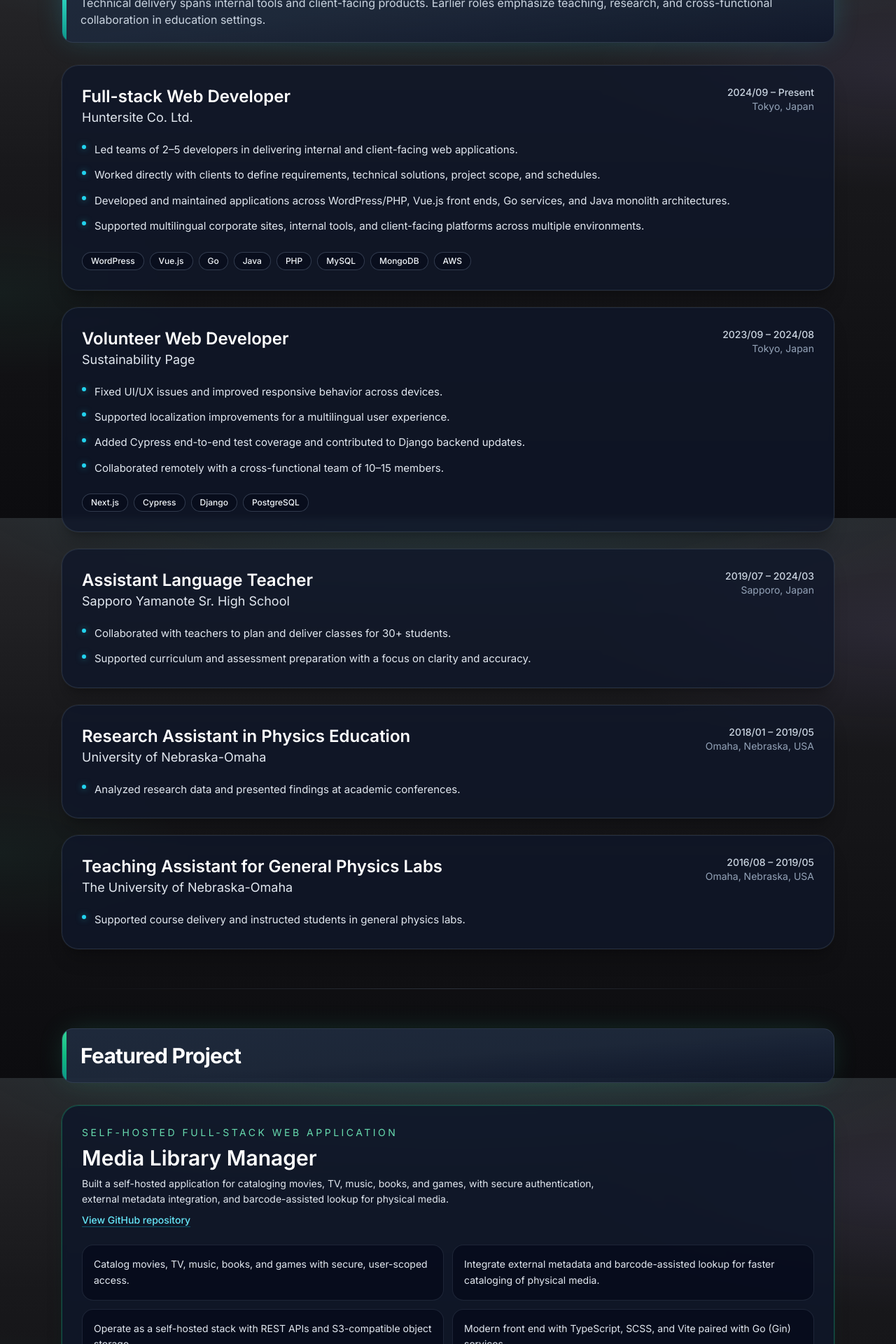
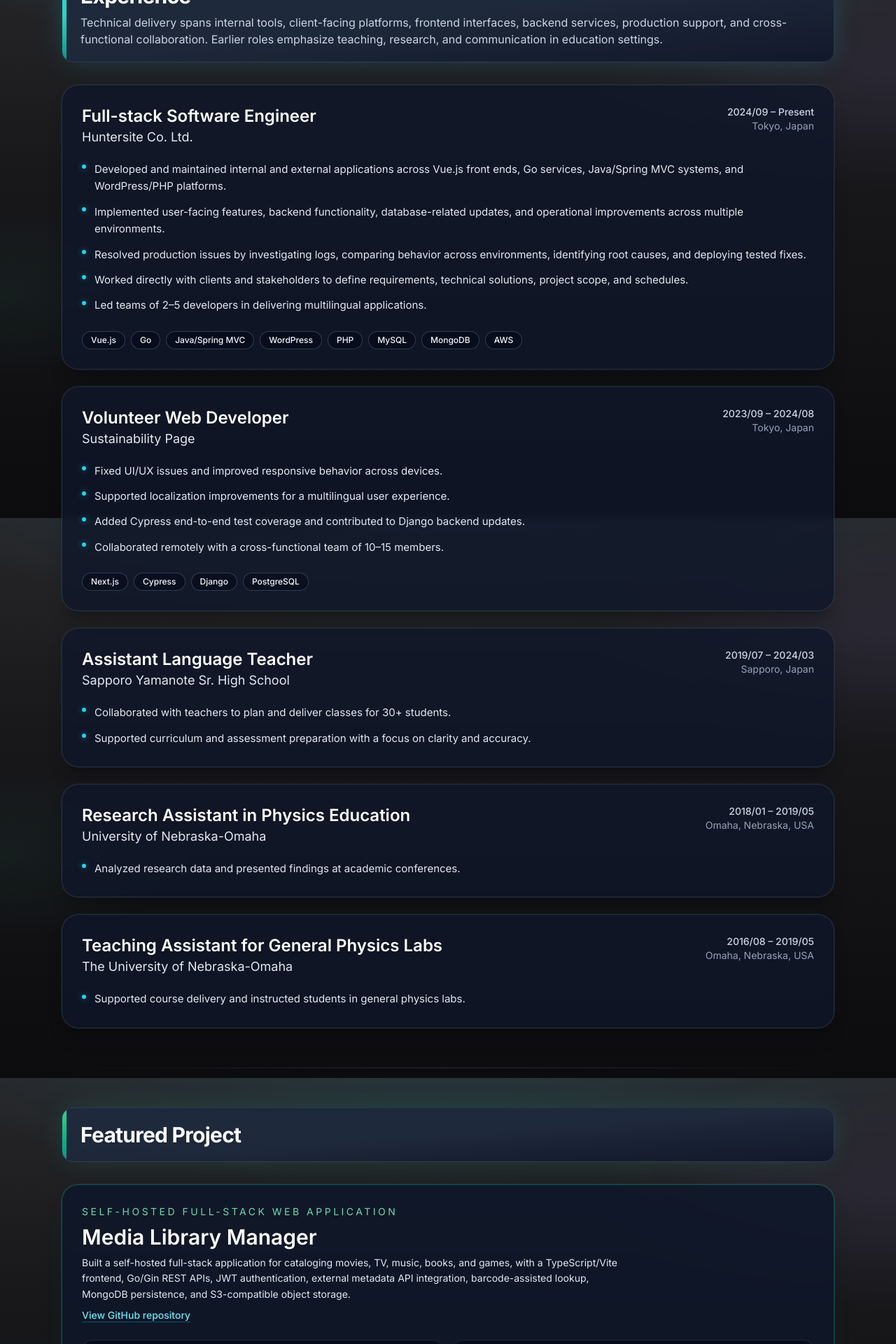
Before and after one commit to TaylorC19/My-Portfolio, a Next.js app: page / in a window 1280 px wide. Shown: the part 860-2780 px from the top of the page at 70% size. Built offline with nearby package versions, Linux system fonts and the light colour scheme; a web font is replaced by a local one.

Commit message:
fix: position title and descriptions

```diff
--- a/src/app/layout.tsx
+++ b/src/app/layout.tsx
@@ -3,9 +3,14 @@ import type { Metadata } from "next";
 import { inter } from "./fonts";
 
 export const metadata: Metadata = {
-  title: "Taylor Crouch | Full-stack Web Developer",
+  title: "Taylor Crouch | Full-stack Software Engineer",
   description:
-    "Portfolio of Taylor Crouch, a Tokyo-based full-stack web developer building multilingual web applications across modern stacks.",
+    "Tokyo-based full-stack software engineer building production web applications across frontend, backend, databases, infrastructure, and multilingual product delivery.",
+  openGraph: {
+    title: "Taylor Crouch | Full-stack Software Engineer",
+    description:
+      "Tokyo-based full-stack software engineer building production web applications across frontend, backend, databases, infrastructure, and multilingual product delivery.",
+  },
 };
 
 export default function RootLayout({
--- a/src/app/locale/en.json
+++ b/src/app/locale/en.json
@@ -1,13 +1,13 @@
 {
   "meta": {
-    "title": "Taylor Crouch | Full-stack Web Developer",
-    "description": "Portfolio of Taylor Crouch, a Tokyo-based full-stack web developer building multilingual web applications."
+    "title": "Taylor Crouch | Full-stack Software Engineer",
+    "description": "Tokyo-based full-stack software engineer building production web applications across frontend, backend, databases, infrastructure, and multilingual product delivery."
   },
   "top": {
     "languageToggle": "日本語",
-    "titleLines": ["Taylor Crouch", "Full-stack Web Developer"],
-    "subtitle": "Tokyo-based developer building multilingual products across frontend, backend, and client delivery.",
-    "summary": "I build and ship web applications across TypeScript/React/Next.js and Vue.js, WordPress/PHP, Go (Gin), and Java stacks. Recent work emphasizes leading small teams, working with clients on scope and technical solutions, and operating multilingual sites and platforms in production environments. English native; Japanese JLPT N3.",
+    "titleLines": ["Taylor Crouch", "Full-stack Software Engineer"],
+    "subtitle": "Tokyo-based full-stack software engineer building multilingual applications across frontend, backend, databases, infrastructure, and client-facing delivery.",
+    "summary": "I build and ship production web applications across TypeScript/React/Next.js, Vue.js, WordPress/PHP, Go/Gin, and Java/Spring MVC stacks. My work spans frontend implementation, backend services, databases, production troubleshooting, small-team technical leadership, client communication, and multilingual platforms used in real operational environments. English native; Japanese JLPT N3.",
     "primaryLinks": {
       "linkedin": "LinkedIn",
       "github": "GitHub",
@@ -43,20 +43,21 @@
     "brandContext": "Portfolio"
   },
   "experience": {
-    "intro": "Technical delivery spans internal tools and client-facing products. Earlier roles emphasize teaching, research, and cross-functional collaboration in education settings.",
+    "intro": "Technical delivery spans internal tools, client-facing platforms, frontend interfaces, backend services, production support, and cross-functional collaboration. Earlier roles emphasize teaching, research, and communication in education settings.",
     "roles": [
       {
-        "title": "Full-stack Web Developer",
+        "title": "Full-stack Software Engineer",
         "company": "Huntersite Co. Ltd.",
         "period": "2024/09 – Present",
         "location": "Tokyo, Japan",
         "highlights": [
-          "Led teams of 2–5 developers in delivering internal and client-facing web applications.",
-          "Worked directly with clients to define requirements, technical solutions, project scope, and schedules.",
-          "Developed and maintained applications across WordPress/PHP, Vue.js front ends, Go services, and Java monolith architectures.",
-          "Supported multilingual corporate sites, internal tools, and client-facing platforms across multiple environments."
+          "Developed and maintained internal and external applications across Vue.js front ends, Go services, Java/Spring MVC systems, and WordPress/PHP platforms.",
+          "Implemented user-facing features, backend functionality, database-related updates, and operational improvements across multiple environments.",
+          "Resolved production issues by investigating logs, comparing behavior across environments, identifying root causes, and deploying tested fixes.",
+          "Worked directly with clients and stakeholders to define requirements, technical solutions, project scope, and schedules.",
+          "Led teams of 2–5 developers in delivering multilingual applications."
         ],
-        "technologies": ["WordPress", "Vue.js", "Go", "Java", "PHP", "MySQL", "MongoDB", "AWS"]
+        "technologies": ["Vue.js", "Go", "Java/Spring MVC", "WordPress", "PHP", "MySQL", "MongoDB", "AWS"]
       },
       {
         "title": "Volunteer Web Developer",
@@ -124,14 +125,14 @@
     "mediaLibraryManager": {
       "name": "Media Library Manager",
       "status": "Self-hosted full-stack web application",
-      "description": "Built a self-hosted application for cataloging movies, TV, music, books, and games, with secure authentication, external metadata integration, and barcode-assisted lookup for physical media.",
+      "description": "Built a self-hosted full-stack application for cataloging movies, TV, music, books, and games, with a TypeScript/Vite frontend, Go/Gin REST APIs, JWT authentication, external metadata API integration, barcode-assisted lookup, MongoDB persistence, and S3-compatible object storage.",
       "repoLabel": "View GitHub repository",
       "repoUrl": "https://github.com/TaylorC19/media_library_manager",
       "highlights": [
-        "Catalog movies, TV, music, books, and games with secure, user-scoped access.",
-        "Integrate external metadata and barcode-assisted lookup for faster cataloging of physical media.",
-        "Operate as a self-hosted stack with REST APIs and S3-compatible object storage.",
-        "Modern front end with TypeScript, SCSS, and Vite paired with Go (Gin) services."
+        "TypeScript/Vite frontend with responsive UI for cataloging movies, TV, music, books, and games.",
+        "Go/Gin services expose REST APIs with JWT authentication and user-scoped access.",
+        "External metadata integration and barcode-assisted lookup for faster cataloging of physical media.",
+        "MongoDB persistence and S3-compatible object storage in a self-hosted stack."
       ],
       "technologies": [
         "Go",
--- a/src/app/locale/ja.json
+++ b/src/app/locale/ja.json
@@ -1,13 +1,13 @@
 {
   "meta": {
-    "title": "クラウチ テイラー | フルスタックWeb開発者",
-    "description": "東京を拠点に多言語対応のWebアプリケーションを開発するフルスタックWeb開発者、クラウチ テイラーのポートフォリオです。"
+    "title": "クラウチ テイラー | フルスタックソフトウェアエンジニア",
+    "description": "東京を拠点に、フロントエンド、バックエンド、データベース、インフラ、多言語プロダクトの提供まで横断して本番Webアプリケーションを構築するフルスタックソフトウェアエンジニアのポートフォリオです。"
   },
   "top": {
     "languageToggle": "English",
-    "titleLines": ["クラウチ テイラー", "フルスタックWeb開発者"],
-    "subtitle": "東京を拠点に、フロントエンドからバックエンド、クライアント対応まで横断して多言語プロダクトを開発しています。",
-    "summary": "TypeScript／React／Next.jsやVue.js、WordPress／PHP、Go（Gin）、Javaを含む幅広いスタックでWebアプリを開発・運用しています。直近は小規模チームのリード、要件と技術提案・スケジュールの調整、本番環境での多言語サイトやプラットフォーム運用が中心です。英語（ネイティブ）、日本語（JLPT N3）。",
+    "titleLines": ["クラウチ テイラー", "フルスタックソフトウェアエンジニア"],
+    "subtitle": "東京を拠点に、フロントエンド、バックエンド、データベース、インフラ、クライアント向けの提供まで横断して多言語アプリケーションを構築するフルスタックソフトウェアエンジニアです。",
+    "summary": "TypeScript／React／Next.js、Vue.js、WordPress／PHP、Go／Gin、Java／Spring MVCを含むスタックで本番Webアプリケーションを開発・運用しています。フロントエンド実装、バックエンドサービス、データベース、本番トラブルシューティング、小規模チームの技術リード、クライアントコミュニケーション、実運用環境で使われる多言語プラットフォームまで幅広く担当しています。英語（ネイティブ）、日本語（JLPT N3）。",
     "primaryLinks": {
       "linkedin": "LinkedIn",
       "github": "GitHub",
@@ -43,20 +43,21 @@
     "brandContext": "ポートフォリオ"
   },
   "experience": {
-    "intro": "社内向けツールから顧客向けプロダクトまで技術面で伴走しています。その前は教育現場での指導・研究アシスタントとして、協働やわかりやすい伝達にも注力しました。",
+    "intro": "技術面での担当は社内ツール、顧客向けプラットフォーム、フロントエンド、バックエンドサービス、本番サポート、職種横断の協働に及びます。それ以前は教育現場での指導、研究、コミュニケーションを中心に経験を積みました。",
     "roles": [
       {
-        "title": "フルスタックWeb開発者",
+        "title": "フルスタックソフトウェアエンジニア",
         "company": "Huntersite Co. Ltd.",
         "period": "2024/09 – 現在",
         "location": "東京",
         "highlights": [
-          "2〜5名の開発チームをリードし、社内向け・顧客向けWebアプリケーションの開発と納品を担当。",
-          "要件・技術的な解決策・プロジェクトスコープ・スケジュールについて、クライアントと直接すり合わせ。",
-          "WordPress／PHP、Vue.jsフロントエンド、Goサービス、Javaモノリスアーキテクチャにまたがり開発・保守。",
-          "多言語コーポレートサイト、社内ツール、顧客向けプラットフォームを複数環境で支援。"
+          "Vue.jsフロントエンド、Goサービス、Java／Spring MVCシステム、WordPress／PHPプラットフォームにまたがる社内・外部向けアプリケーションの開発と保守を担当。",
+          "複数環境にわたり、ユーザー向け機能、バックエンド機能、データベース関連の更新、運用改善を実装。",
+          "ログ調査、環境間の挙動比較、根本原因の特定、テスト済み修正のデプロイにより本番課題を解決。",
+          "クライアントおよびステークホルダーと直接連携し、要件、技術的な解決策、プロジェクトスコープ、スケジュールをすり合わせ。",
+          "2〜5名の開発チームをリードし、多言語アプリケーションの開発と納品を担当。"
         ],
-        "technologies": ["WordPress", "Vue.js", "Go", "Java", "PHP", "MySQL", "MongoDB", "AWS"]
+        "technologies": ["Vue.js", "Go", "Java/Spring MVC", "WordPress", "PHP", "MySQL", "MongoDB", "AWS"]
       },
       {
         "title": "ボランティアWeb開発者",
@@ -124,14 +125,14 @@
     "mediaLibraryManager": {
       "name": "Media Library Manager",
       "status": "セルフホストのフルスタックWebアプリケーション",
-      "description": "映画・テレビ・音楽・書籍・ゲームをひとつのコレクションとして管理できるセルフホストのアプリです。認証、外部メタデータ連携、物理メディア向けバーコード検索により登録と整理を効率化します。",
+      "description": "映画・テレビ・音楽・書籍・ゲームをカタログ化するセルフホストのフルスタックアプリケーションです。TypeScript／Viteフロントエンド、Go／Gin REST API、JWT認証、外部メタデータAPI連携、バーコード検索、MongoDB永続化、S3互換オブジェクトストレージで構成しています。",
       "repoLabel": "GitHub リポジトリを見る",
       "repoUrl": "https://github.com/TaylorC19/media_library_manager",
       "highlights": [
-        "映画／TV／音楽／書籍／ゲームを、安全なユーザー単位のアクセスで管理。",
-        "外部メタデータとバーコード検索により、物理メディアの登録を効率化。",
-        "REST APIとS3互換オブジェクトストレージを備えたセルフホスト構成で運用。",
-        "TypeScript、SCSS、Viteによるフロントエンドと、Go（Gin）のサービスで構成。"
+        "映画／TV／音楽／書籍／ゲームを管理するTypeScript／ViteフロントエンドとレスポンシブUI。",
+        "JWT認証とユーザー単位のアクセス制御を備えたGo／Gin REST API。",
+        "外部メタデータ連携とバーコード検索により、物理メディアの登録を効率化。",
+        "MongoDB永続化とS3互換オブジェクトストレージを備えたセルフホスト構成。"
       ],
       "technologies": [
         "Go",
```
